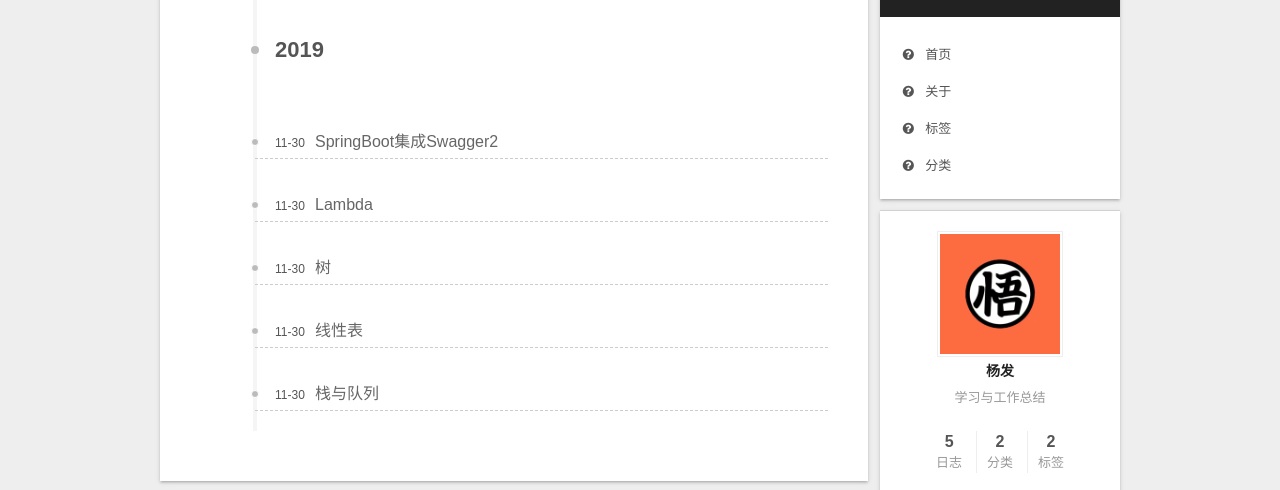
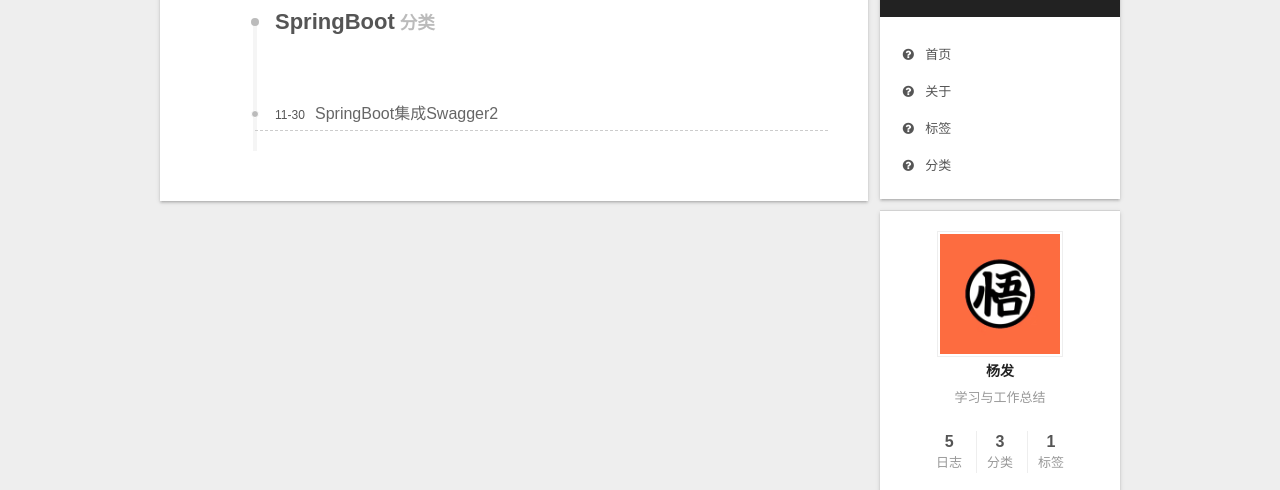
Before and after one commit to yangfa4j/yangfa4j.github.io, a plain HTML site: page categories/SpringBoot/index.html in a window 1280 px wide. Shown: the part 98-588 px from the top of the page. Drawn offline with Linux system fonts and the light colour scheme.

Commit message:
Site updated: 2019-11-30 23:49:51

```diff
--- a/archives/2019/11/index.html
+++ b/categories/SpringBoot/index.html
@@ -83,7 +83,7 @@
 <meta name="keywords" content="JAVA">
 <meta property="og:type" content="website">
 <meta property="og:title" content="个人技术博客">
-<meta property="og:url" content="http:&#x2F;&#x2F;yoursite.com&#x2F;archives&#x2F;2019&#x2F;11&#x2F;index.html">
+<meta property="og:url" content="http:&#x2F;&#x2F;yoursite.com&#x2F;categories&#x2F;SpringBoot&#x2F;index.html">
 <meta property="og:site_name" content="个人技术博客">
 <meta property="og:description" content="学习与工作总结">
 <meta property="og:locale" content="zh-Hans">
@@ -117,13 +117,13 @@
 
 
 
-  <link rel="canonical" href="http://yoursite.com/archives/2019/11/"/>
+  <link rel="canonical" href="http://yoursite.com/categories/SpringBoot/"/>
 
 
 
 
 
-  <title>归档 | 个人技术博客</title>
+  <title>分类: SpringBoot | 个人技术博客</title>
 
 
 
@@ -142,7 +142,7 @@
 
 
 
-  <div class="container sidebar-position-right page-archive">
+  <div class="container sidebar-position-right ">
     <div class="headband"></div>
 
     <header id="header" class="header" itemscope itemtype="http://schema.org/WPHeader">
@@ -239,31 +239,13 @@
 
 
 
-  <div class="post-block archive">
+  <div class="post-block category">
+
     <div id="posts" class="posts-collapse">
-      <span class="archive-move-on"></span>
-
-      <span class="archive-page-counter">
-
-
-
-
-
-        嗯..! 目前共计 5 篇日志。 继续努力。
-      </span>
-
-
-
-
-
-
-
-
-
-          <div class="collection-title">
-            <h1 class="archive-year" id="archive-year-2019">2019</h1>
-          </div>
-
+      <div class="collection-title">
+        <h1>SpringBoot<small>分类</small>
+        </h1>
+      </div>
 
 
 
@@ -294,157 +276,8 @@
 
 
 
+    </div>
 
-
-
-
-
-
-
-
-
-
-
-  <article class="post post-type-normal" itemscope itemtype="http://schema.org/Article">
-    <header class="post-header">
-
-      <h2 class="post-title">
-
-            <a class="post-title-link" href="/2019/11/30/JAVA/Lambda%20/" itemprop="url">
-
-                <span itemprop="name">Lambda</span>
-
-            </a>
-
-      </h2>
-
-      <div class="post-meta">
-        <time class="post-time" itemprop="dateCreated"
-              datetime="2019-11-30T21:17:24+08:00"
-              content="2019-11-30" >
-          11-30
-        </time>
-      </div>
-
-    </header>
-  </article>
-
-
-
-
-
-
-
-
-
-
-
-
-
-
-  <article class="post post-type-normal" itemscope itemtype="http://schema.org/Article">
-    <header class="post-header">
-
-      <h2 class="post-title">
-
-            <a class="post-title-link" href="/2019/11/30/%E6%95%B0%E6%8D%AE%E7%BB%93%E6%9E%84/%E6%A0%91/" itemprop="url">
-
-                <span itemprop="name">树</span>
-
-            </a>
-
-      </h2>
-
-      <div class="post-meta">
-        <time class="post-time" itemprop="dateCreated"
-              datetime="2019-11-30T17:01:24+08:00"
-              content="2019-11-30" >
-          11-30
-        </time>
-      </div>
-
-    </header>
-  </article>
-
-
-
-
-
-
-
-
-
-
-
-
-
-
-  <article class="post post-type-normal" itemscope itemtype="http://schema.org/Article">
-    <header class="post-header">
-
-      <h2 class="post-title">
-
-            <a class="post-title-link" href="/2019/11/30/%E6%95%B0%E6%8D%AE%E7%BB%93%E6%9E%84/%E7%BA%BF%E6%80%A7%E8%A1%A8/" itemprop="url">
-
-                <span itemprop="name">线性表</span>
-
-            </a>
-
-      </h2>
-
-      <div class="post-meta">
-        <time class="post-time" itemprop="dateCreated"
-              datetime="2019-11-30T17:01:24+08:00"
-              content="2019-11-30" >
-          11-30
-        </time>
-      </div>
-
-    </header>
-  </article>
-
-
-
-
-
-
-
-
-
-
-
-
-
-
-  <article class="post post-type-normal" itemscope itemtype="http://schema.org/Article">
-    <header class="post-header">
-
-      <h2 class="post-title">
-
-            <a class="post-title-link" href="/2019/11/30/%E6%95%B0%E6%8D%AE%E7%BB%93%E6%9E%84/%E9%98%9F%E5%88%97/" itemprop="url">
-
-                <span itemprop="name">栈与队列</span>
-
-            </a>
-
-      </h2>
-
-      <div class="post-meta">
-        <time class="post-time" itemprop="dateCreated"
-              datetime="2019-11-30T17:01:24+08:00"
-              content="2019-11-30" >
-          11-30
-        </time>
-      </div>
-
-    </header>
-  </article>
-
-
-
-
-
-    </div>
   </div>
 
 
@@ -510,7 +343,7 @@
 
               <div class="site-state-item site-state-categories">
                 <a href="/categories/index.html">
-                  <span class="site-state-item-count">2</span>
+                  <span class="site-state-item-count">3</span>
                   <span class="site-state-item-name">分类</span>
                 </a>
               </div>
@@ -521,7 +354,7 @@
 
               <div class="site-state-item site-state-tags">
                 <a href="/tags/index.html">
-                  <span class="site-state-item-count">2</span>
+                  <span class="site-state-item-count">1</span>
                   <span class="site-state-item-name">标签</span>
                 </a>
               </div>
--- a/css/main.css
+++ b/css/main.css
@@ -1823,7 +1823,7 @@ pre .javascript .function {
   width: 4px;
   height: 4px;
   border-radius: 50%;
-  background: #d281e8;
+  background: #45b9d7;
 }
 .links-of-blogroll {
   font-size: 13px;
```
Also changed, not shown: 2019/11/30/SpringBoot/Swagger/index.html (+13 -15 lines), 2019/11/30/数据结构/树/index.html (+4 -4 lines), 2019/11/30/数据结构/线性表/index.html (+2 -2 lines), 2019/11/30/数据结构/队列/index.html (+2 -2 lines), about/index.html (+2 -2 lines), archives/2019/index.html (+6 -6 lines), archives/index.html (+6 -6 lines), categories/JAVA/index.html (+2 -30 lines), categories/index.html (+4 -4 lines), categories/数据结构/index.html (+2 -2 lines), content.json (+1 -1 lines), index.html (+175 -175 lines), tags/Java8新特性/index.html (+2 -2 lines), tags/index.html (+4 -4 lines).
